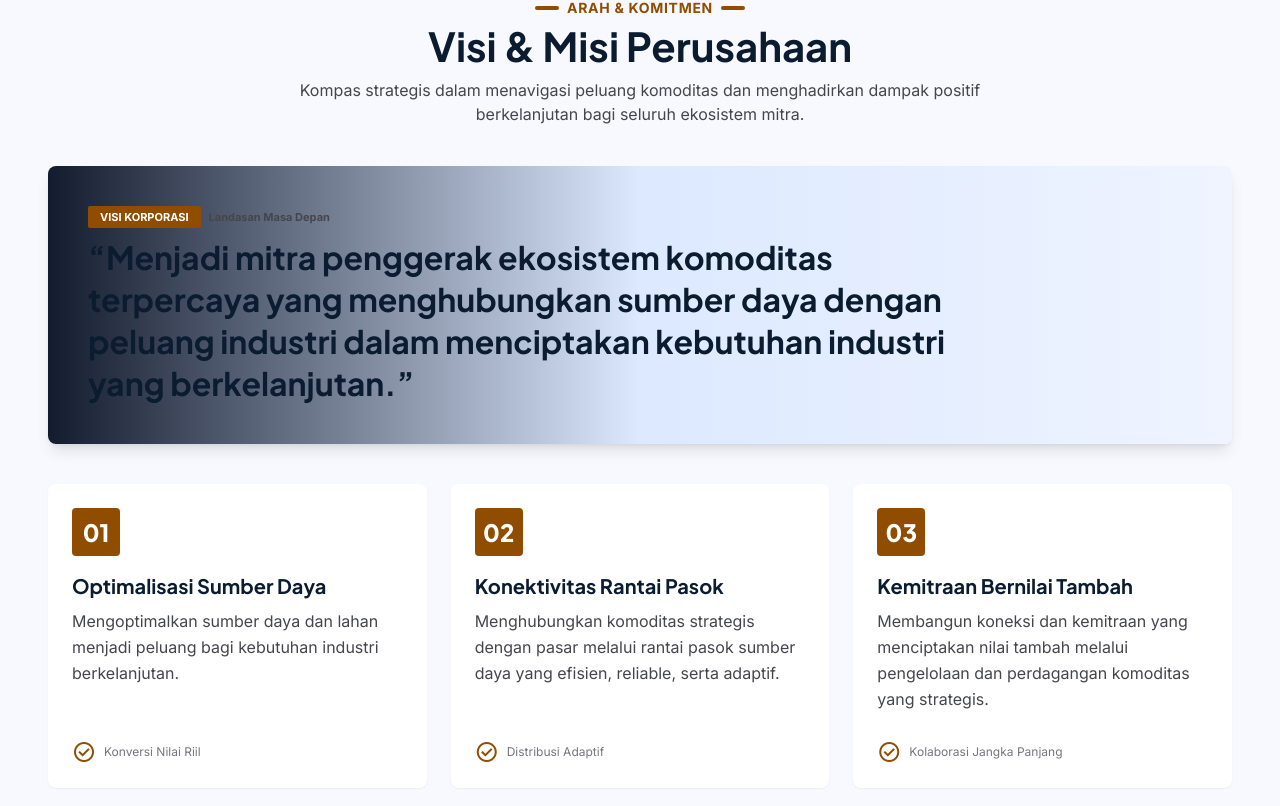
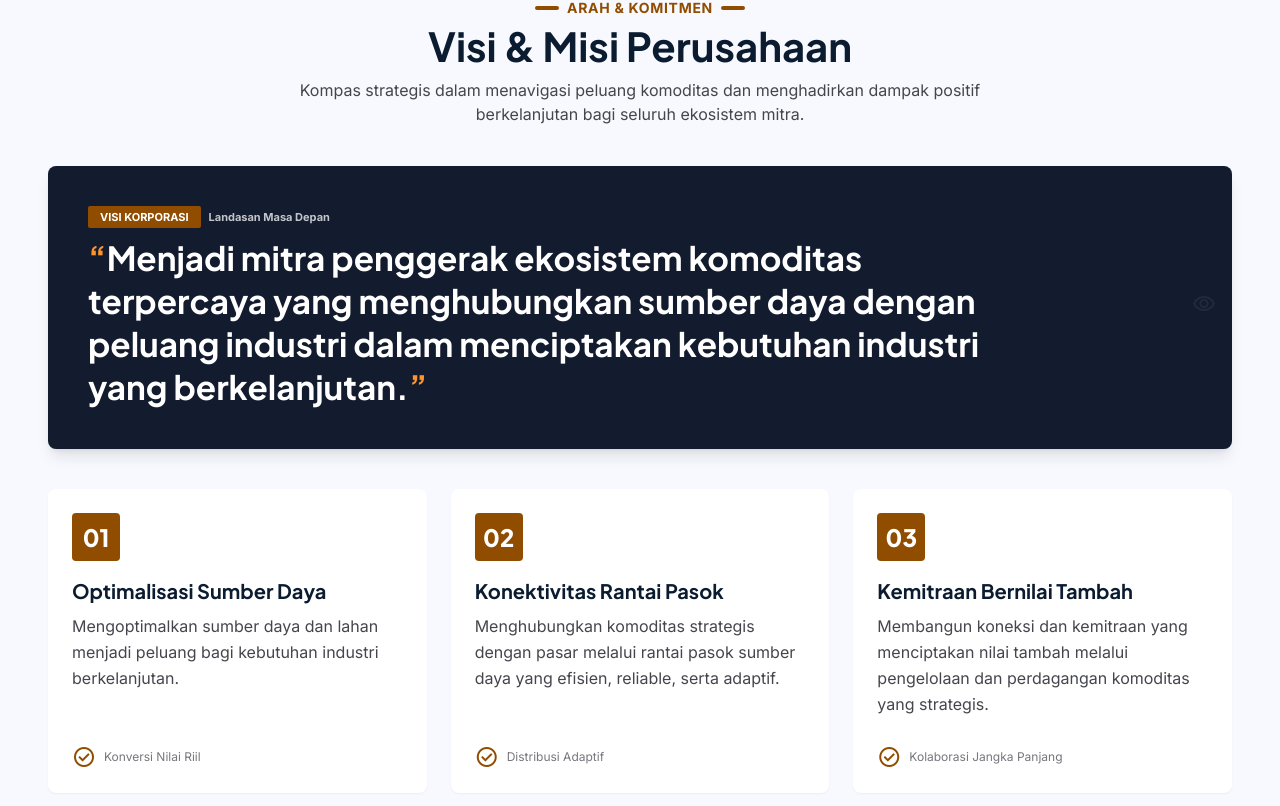
Before and after one commit to rianaash/bumipersadaid, a Next.js app in the folder bumi-sada-id/: page / in a window 1280 px wide. Shown: the part 2871-3677 px from the top of the page. Built offline with nearby package versions, Linux system fonts and the light colour scheme.

Commit message:
Improve Visi Korporasi card contrast

```diff
--- a/bumi-sada-id/app/page.jsx
+++ b/bumi-sada-id/app/page.jsx
@@ -197,14 +197,16 @@ export default function Home() {
               <h2 className="font-headline-lg text-headline-lg text-on-surface">Visi &amp; Misi Perusahaan</h2>
               <p className="font-body-md text-body-md text-on-surface-variant mt-2">Kompas strategis dalam menavigasi peluang komoditas dan menghadirkan dampak positif berkelanjutan bagi seluruh ekosistem mitra.</p>
             </div>
-            <div className="relative bg-gradient-to-r from-primary-container via-surface-container-high to-surface-container-low p-space-xl rounded-xl shadow-lg mb-space-xl overflow-hidden">
-              <div className="absolute -right-8 -bottom-8 opacity-10 text-on-surface"><Icon name="visibility" className="text-[200px]" /></div>
-              <div className="relative z-10 max-w-4xl">
+            <div className="relative mb-space-xl overflow-hidden rounded-xl bg-primary-container p-6 shadow-lg md:p-space-xl">
+              <div aria-hidden="true" className="pointer-events-none absolute right-4 top-1/2 hidden -translate-y-1/2 text-on-primary opacity-[0.06] md:block"><Icon name="visibility" className="text-[200px]" /></div>
+              <div className="relative z-10 max-w-full">
                 <div className="flex items-center gap-2 mb-space-sm">
                   <span className="px-3 py-1 rounded bg-secondary text-on-secondary font-label-sm text-label-sm uppercase font-bold">Visi Korporasi</span>
-                  <span className="font-label-sm text-label-sm text-on-surface-variant">Landasan Masa Depan</span>
+                  <span className="font-label-sm text-label-sm text-on-primary/75">Landasan Masa Depan</span>
                 </div>
-                <blockquote className="font-headline-md md:text-[32px] md:leading-[42px] font-bold text-on-surface leading-snug">“Menjadi mitra penggerak ekosistem komoditas terpercaya yang menghubungkan sumber daya dengan peluang industri dalam menciptakan kebutuhan industri yang berkelanjutan.”</blockquote>
+                <blockquote className="max-w-full font-headline-md text-[clamp(1.5rem,2.6vw,2.25rem)] leading-[1.3] font-bold text-on-primary md:max-w-[24em] lg:max-w-[28em]">
+                  <span className="text-secondary-container">“</span>Menjadi mitra penggerak ekosistem komoditas terpercaya yang menghubungkan sumber daya dengan peluang industri dalam menciptakan kebutuhan industri yang berkelanjutan.<span className="text-secondary-container">”</span>
+                </blockquote>
               </div>
             </div>
             <div className="grid grid-cols-1 md:grid-cols-3 gap-6">
```
